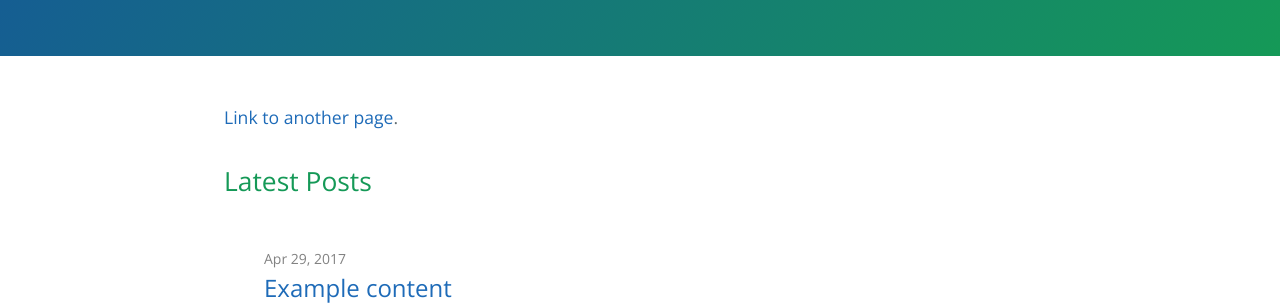
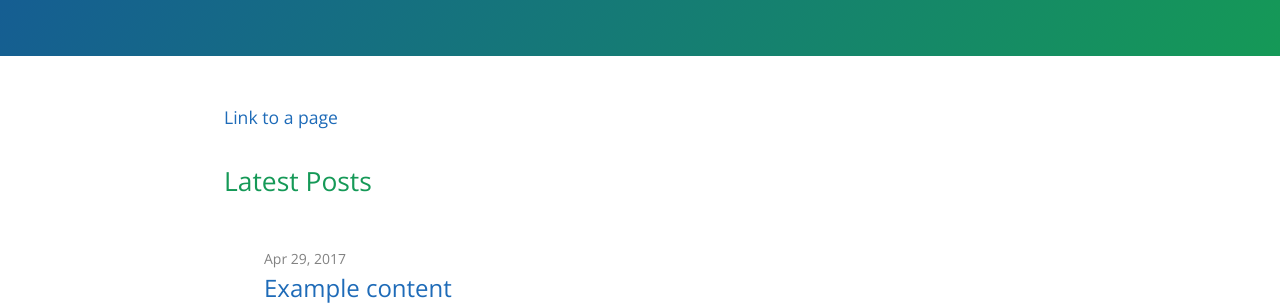
Before and after one commit to olgagraf/olgagraf.github.io, a Jekyll site: the page built from index.md, in a window 1280 px wide. Shown: the part 317-622 px from the top of the page. Built offline with Jekyll 4.4.1, drawn with Linux system fonts in a browser that asks for light colours.

Commit message:
Update index.md

```diff
--- a/index.md
+++ b/index.md
@@ -8,4 +8,4 @@
 layout: home
 ---
 
-[Link to another page](new.html).
+[Link to a page]({{ site.baseurl }}{% link new.md %})
```
